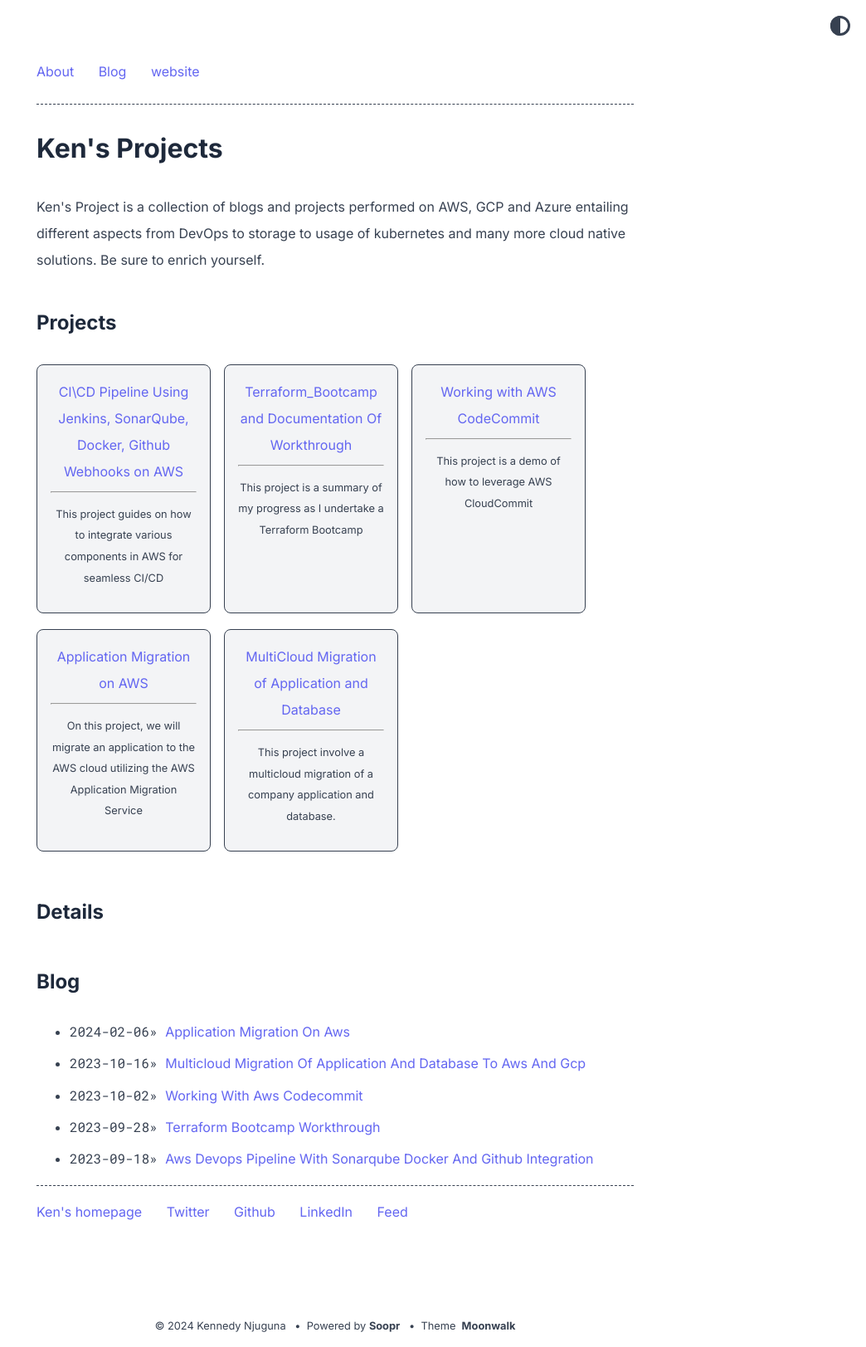
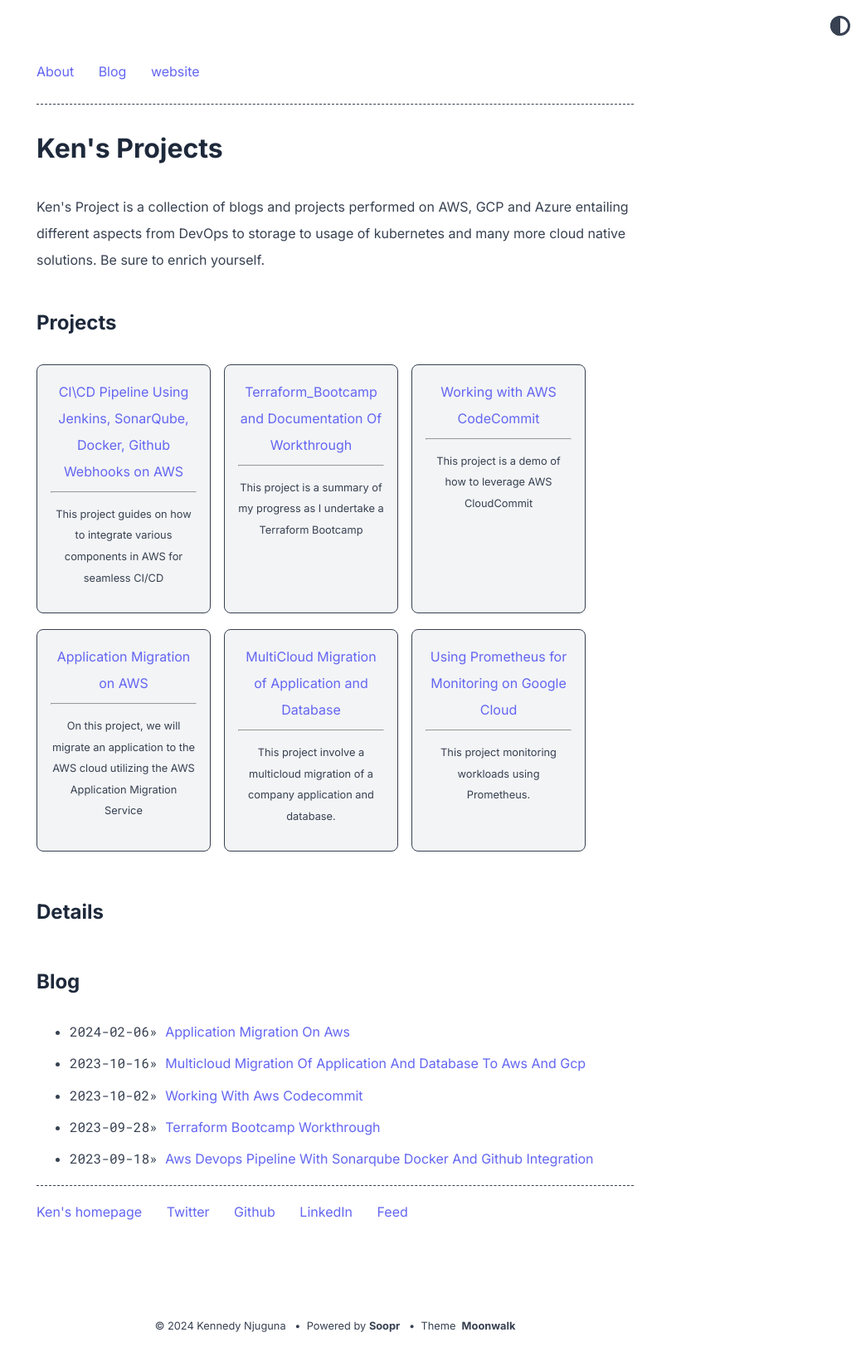
Before and after one commit to KennedyNjuguna/kennedynjuguna.github.io, a Jekyll site: the page built from index.md, in a window 1280 px wide. Shown: the whole page at 83% size, without its empty margins (236-1280 px from the left). Built offline with Jekyll 4.4.1, drawn with Linux system fonts in a browser that asks for light colours.

Commit message:
Update home.yml

```diff
--- a/_data/home.yml
+++ b/_data/home.yml
@@ -29,6 +29,9 @@ project_entries:
     url: multicloud-migration-of-application-and-database-to-aws-and-gcp
     desc: This project involve a multicloud migration of a company application and database.
 
+  - title: Using Prometheus for Monitoring on Google Cloud
+    url: using-prometheus-for-Monitoring-on-google-cloud
+    desc: This project monitoring workloads using Prometheus.
 
 old_project_entries:
   - title: Soopr
```
